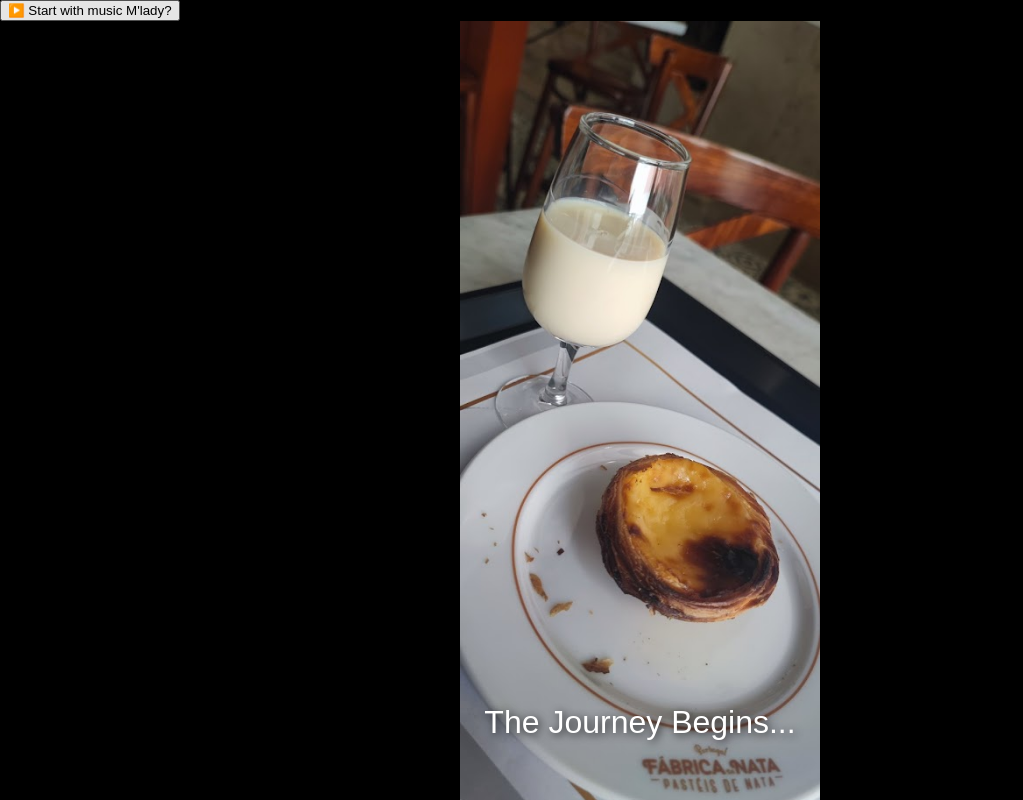
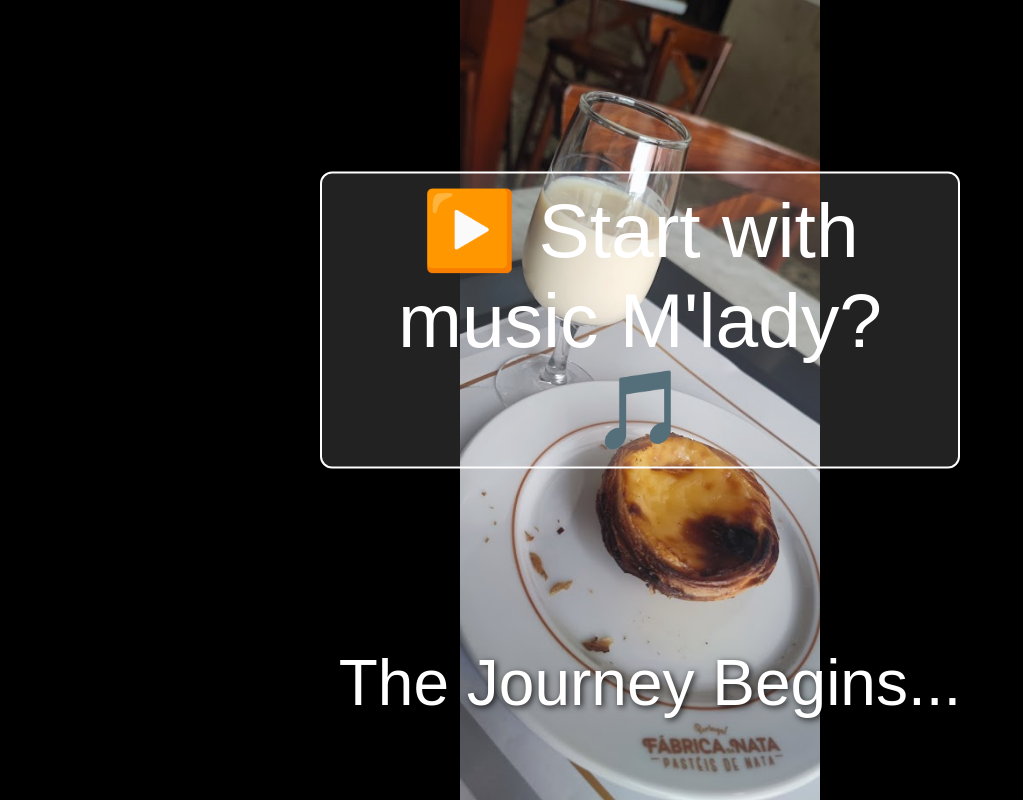
Before and after one commit to lfv02-proj/np25, a plain HTML site: page index.html in a window 1280 px wide. Shown: the whole page, without its empty margins (0-1023 px from the left). Drawn offline with Linux system fonts and the light colour scheme.

Commit message:
Update index.html

```diff
--- a/index.html
+++ b/index.html
@@ -2,6 +2,7 @@
 <html lang="en">
 <head>
   <meta charset="UTF-8">
+  <meta name="viewport" content="width=device-width, initial-scale=1.0">
   <title>Our little huge History</title>
   <style>
     body, html {
@@ -15,8 +16,9 @@
 
     .slideshow {
       position: relative;
-      width: 100vw;
+      width: 100%;
       height: 100vh;
+      overflow: hidden;
     }
 
     .slide {
@@ -27,7 +29,7 @@
       background-repeat: no-repeat;
       background-position: center;
       opacity: 0;
-      transition: opacity 2s ease-in-out;
+      transition: opacity 1.5s ease-in-out;
     }
 
     .slide.active {
@@ -40,8 +42,24 @@
       width: 100%;
       text-align: center;
       color: white;
-      font-size: 2em;
-      text-shadow: 2px 2px 8px rgba(0,0,0,0.8);
+      font-size: 5vw;
+      padding: 0 10px;
+      text-shadow: 2px 2px 6px rgba(0,0,0,0.8);
+    }
+
+    #startButton {
+      position: absolute;
+      top: 40%;
+      left: 50%;
+      transform: translate(-50%, -50%);
+      font-size: 6vw;
+      background-color: #ffffff22;
+      border: 2px solid white;
+      color: white;
+      padding: 12px 24px;
+      border-radius: 12px;
+      cursor: pointer;
+      z-index: 10;
     }
 
     audio {
@@ -49,10 +67,12 @@
     }
   </style>
 </head>
+
 <body>
-<button onclick="startSlideshow()"> ▶️ Start with music M'lady?</button>
 
 <div class="slideshow">
+<button id="startButton" onclick="startSlideshow()"> ▶️ Start with music M'lady? 🎵</button>
+
   <div class="slide active" style="background-image: url('1.jpg');"  data-text="The journey begins...pasteis!"></div>
   <div class="slide"        style="background-image: url('2.jpg');"  data-text="The first signs to remember;"></div>
   <div class="slide"        style="background-image: url('3.jpg');"  data-text="Forever bonded in our hearts;"></div>
@@ -80,7 +100,6 @@
   <div class="slide"        style="background-image: url('25.jpg');" data-text="My everthing."></div>
   <div class="slide"        style="background-image: url('26.jpeg');" data-text="Meow me?"></div>
 
-
   <div class="overlay-text" id="slideText">The Journey Begins...</div>
 </div>
 
@@ -91,7 +110,10 @@
 <script>
   const slides = document.querySelectorAll('.slide');
   const slideText = document.getElementById('slideText');
+  const startButton = document.getElementById('startButton');
+  const music = document.getElementById('bgMusic');
   let current = 0;
+  let interval;
 
   function showNextSlide() {
     slides[current].classList.remove('active');
@@ -100,15 +122,12 @@
     slideText.textContent = slides[current].getAttribute('data-text');
   }
 
-  setInterval(showNextSlide, 6000); // Change every 6 seconds
+  function startSlideshow() {
+    startButton.style.display = 'none';
+    music.play().catch(e => console.warn("Music autoplay blocked:", e));
+    interval = setInterval(showNextSlide, 6000);
+  }
 
-  function startSlideshow() {
-    const music = document.getElementById('bgMusic');
-    music.play();
-
-    // Hide the button after starting
-    event.target.style.display = 'none';
-  }
 </script>
 
 </body>
```
